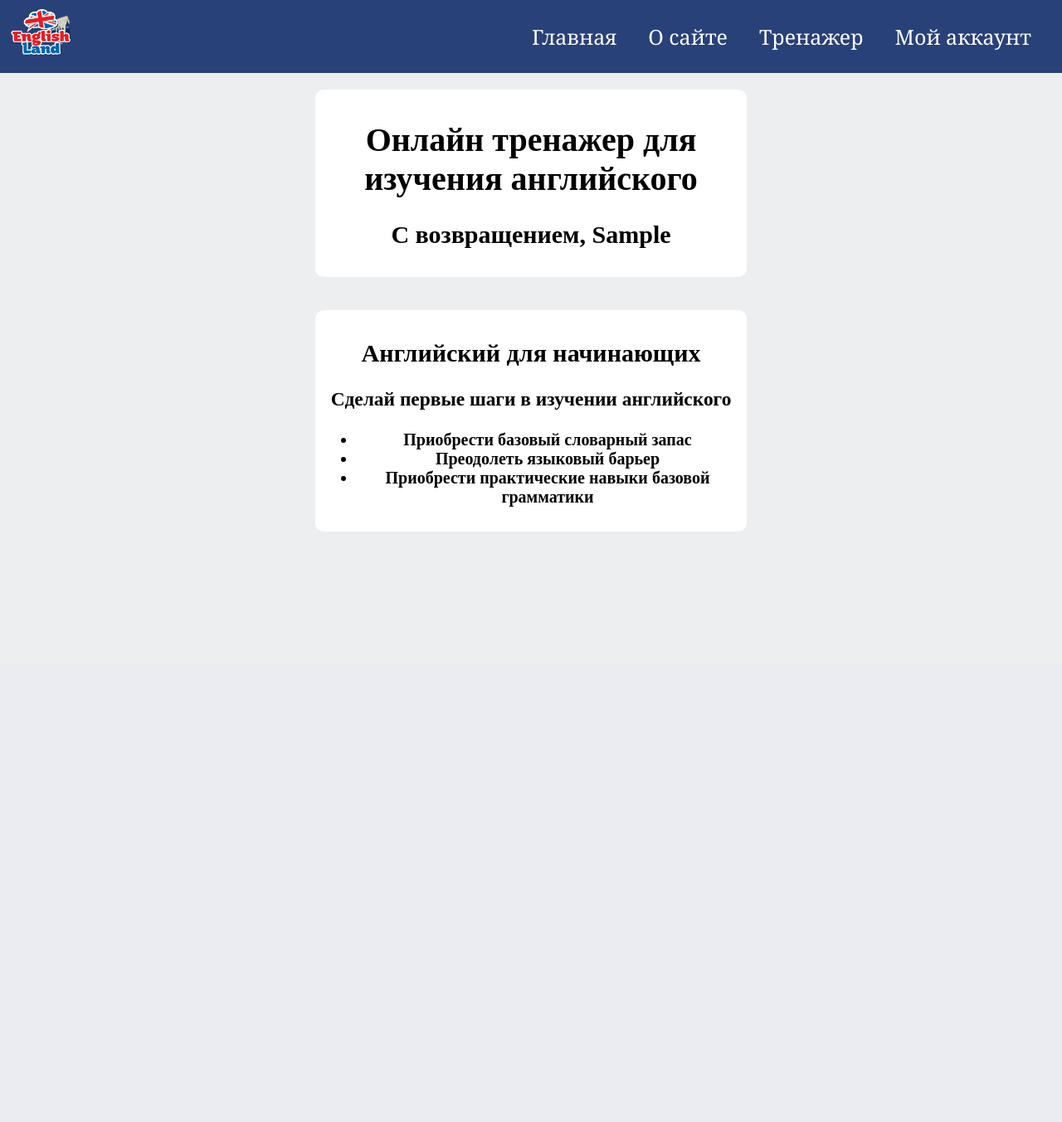
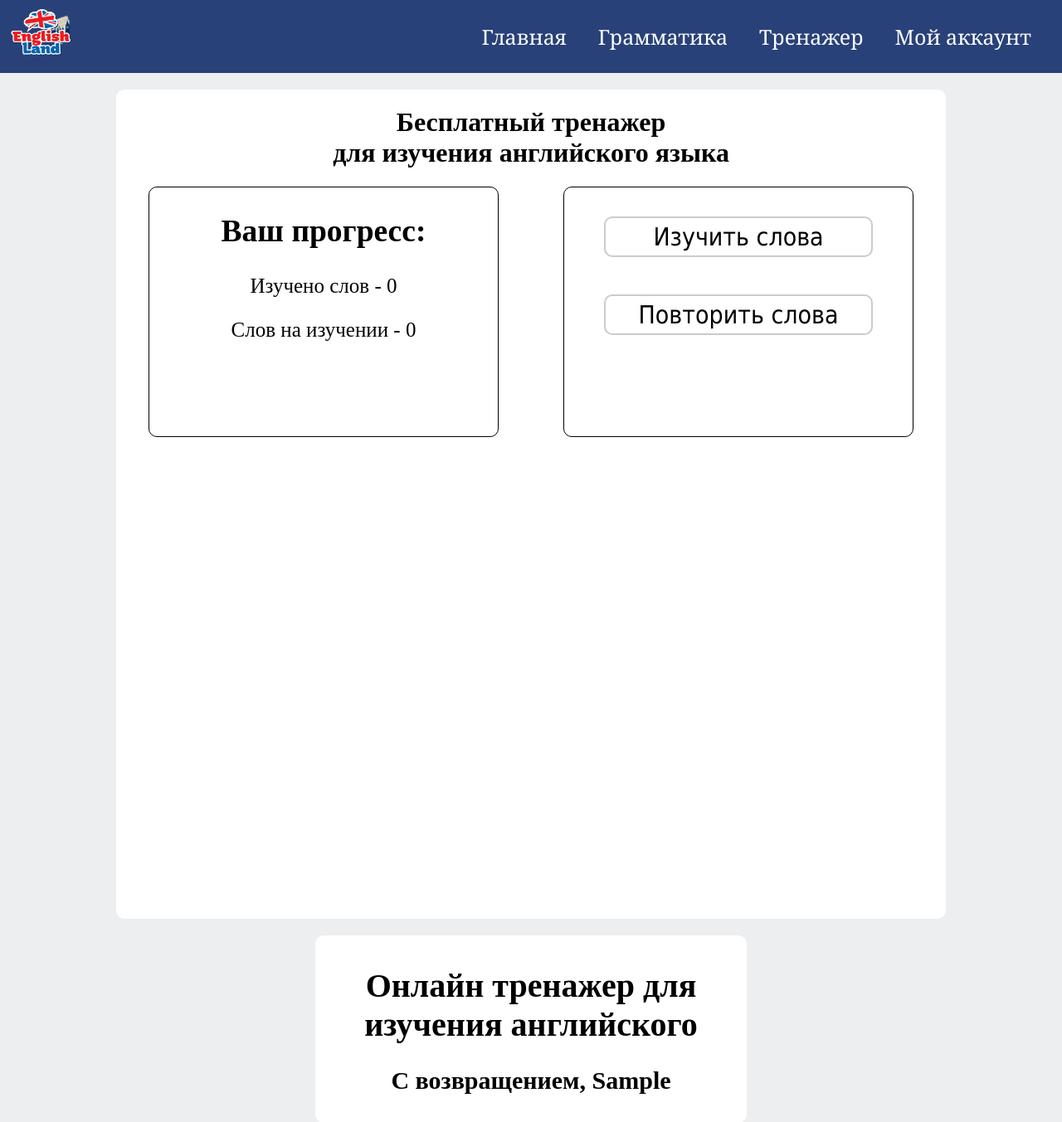
Before and after one commit to AndreyLeshko/EnglishLand, a Django app: page / in a window 1280 px wide. Shown: the top 1353 px of the page at 83% size. Before the commit the page ends 641 px from the top, so only its background shows below. Run offline with Django 4.2, Linux system fonts and the light colour scheme; the visitor is signed in with stand-in values (Sample User, id 1); data that the repository does not hold is empty.

Commit message:
Change main page, add services package

```diff
--- a/base/static/base/css/main_page.css
+++ b/base/static/base/css/main_page.css
@@ -0,0 +1,54 @@
+.main-page-container {
+    width: 1000px;
+    height: 1000px;
+    margin-top: 20px;
+    border-radius: 10px;
+    background-color: white;
+    align-self: center;
+    text-align: center;
+}
+
+.containers-line {
+    display: flex;
+    justify-content: space-around;
+}
+
+.progress-container {
+    width: 420px;
+    height: 300px;
+    border: 1px solid black;
+    border-radius: 10px;
+    background-color: white;
+    font-size: 25px;
+}
+
+.login-container {
+    width: 420px;
+    height: 300px;
+    border: 1px solid black;
+    border-radius: 10px;
+    background-color: white;
+    font-size: 25px;
+}
+
+.login-container a {
+    color: blue;
+    text-decoration: underline;
+}
+
+.train-btn {
+    width: 300px;
+    display: inline-block;
+    padding: 5px 10px;
+    margin: 10px 10px;
+    border-radius: 10px;
+    border: 2px solid;
+    border-color: #CBCBCB;
+    font-size: 30px;
+    color: black;
+    font-family: Tahoma;
+}
+
+.train-btn:hover {
+    background-color: #D7D7D7;
+}
--- a/base/templates/base/base.html
+++ b/base/templates/base/base.html
@@ -16,7 +16,7 @@
         </div>
         <nav>
             <a href="{% url 'base:main_page' %}" class="nav-link">Главная</a>
-            <a href="#" class="nav-link">О сайте</a>
+            <a href="#" class="nav-link">Грамматика</a>
             <a href="{% url 'base:trainer' %}" class="nav-link">Тренажер</a>
 
             {% if request.user.is_authenticated %}
--- a/base/templates/base/main_page.html
+++ b/base/templates/base/main_page.html
@@ -12,6 +12,42 @@
 {% endblock css_links %}
 
 {% block page_content %}
+
+    <div class="main-page-container">
+        <h1>Бесплатный тренажер<br>для изучения английского языка</h1>
+
+        {% if request.user.is_authenticated %}
+            <div class="containers-line">
+                <div class="progress-container">
+                    <h2>Ваш прогресс:</h2>
+                    <p>Изучено слов - {{ studied }}</p>
+                    <p>Слов на изучении - {{ on_study }}</p>
+                </div>
+                <div class="progress-container">
+                    <p><a href="{% url 'words:words_text' mode='user_words' how_translate='en-ru' %}" class="train-btn">Изучить слова</a></p>
+                    <p><a href="{% url 'words:words_text' mode='repeat_words' how_translate='en-ru' %}" class="train-btn">Повторить слова</a></p>
+                </div>
+            </div>
+        {% else %}
+            <div class="containers-line">
+                <div class="login-container">
+                    <ul>
+                        <li>Сделай первые шаги в изучении английского</li>
+                        <li>Учитесь когда вам удобно и где удобно</li>
+                        <li>Сами контролируйте словарный запас</li>
+                        <li>Выбирайте слова из нужных категорий</li>
+                    </ul>
+                </div>
+                <div class="login-container">
+                    <h2>Присоединяйтесь!</h2>
+                    <a href="{% url 'account:login' %}">Войти</a>
+                    или
+                    <a href="{% url 'account:register' %}">Зарегистрироваться</a>
+                </div>
+            </div>
+        {% endif %}
+    </div>
+
     <div class="standart-container">
         <h1>Онлайн тренажер для изучения английского</h1>
         {% if request.user.is_authenticated %}
--- a/base/views.py
+++ b/base/views.py
@@ -2,10 +2,14 @@ from django.shortcuts import render
 from django.http import HttpResponse
 from django.contrib.auth.decorators import login_required
 
+from services import account_funcs
 
 
 def main_page(request):
-    return render(request, 'base/main_page.html', context={})
+    context = {}
+    if request.user.is_authenticated:
+        context.update(account_funcs.get_user_words_statistic(request.user))
+    return render(request, 'base/main_page.html', context=context)
 
 
 @login_required
--- /dev/null
+++ b/services/account_funcs.py
@@ -0,0 +1,16 @@
+from django.contrib.auth.models import User
+from django.db.models import Count
+
+from new_words.models import Train
+
+
+def get_user_words_statistic(user: User) -> dict:
+    words_cnt = Train.objects.filter(user=user).values('status').annotate(count=Count('status')).order_by('status')
+    context = {}
+    if not words_cnt:
+        context['on_study'] = 0
+        context['studied'] = 0
+    else:
+        context['on_study'] = words_cnt[0]['count']
+        context['studied'] = words_cnt[1]['count']
+    return context
```
Also changed, not shown: account/views.py (+2 -13 lines), services/__init__.py (added).
